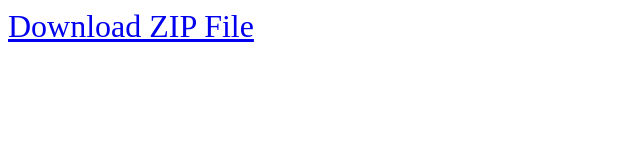
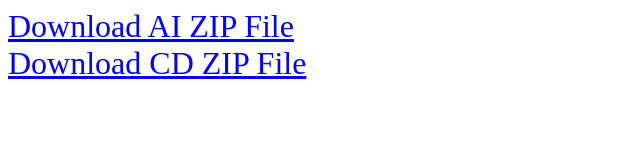
Before and after one commit to vamshi25p/ai-cd-lab-exam-codes, a plain HTML site: page index.html in a window 1280 px wide. Shown: the whole page, without its empty margins (0-640 px from the left). Drawn offline with Linux system fonts and the light colour scheme.

Commit message:
cd codes.

```diff
--- a/index.html
+++ b/index.html
@@ -11,6 +11,9 @@
     </style>
   </head>
   <body>
-    <a href="./zip/codes.zip" download>Download ZIP File</a>
+    <a href="./zip/codes.zip" download>Download AI ZIP File</a>
+    <div>
+      <a href="./zip/cd codes.zip" download>Download CD ZIP File</a>
+    </div>
   </body>
 </html>
```
Also changed, not shown: 1 other file.
